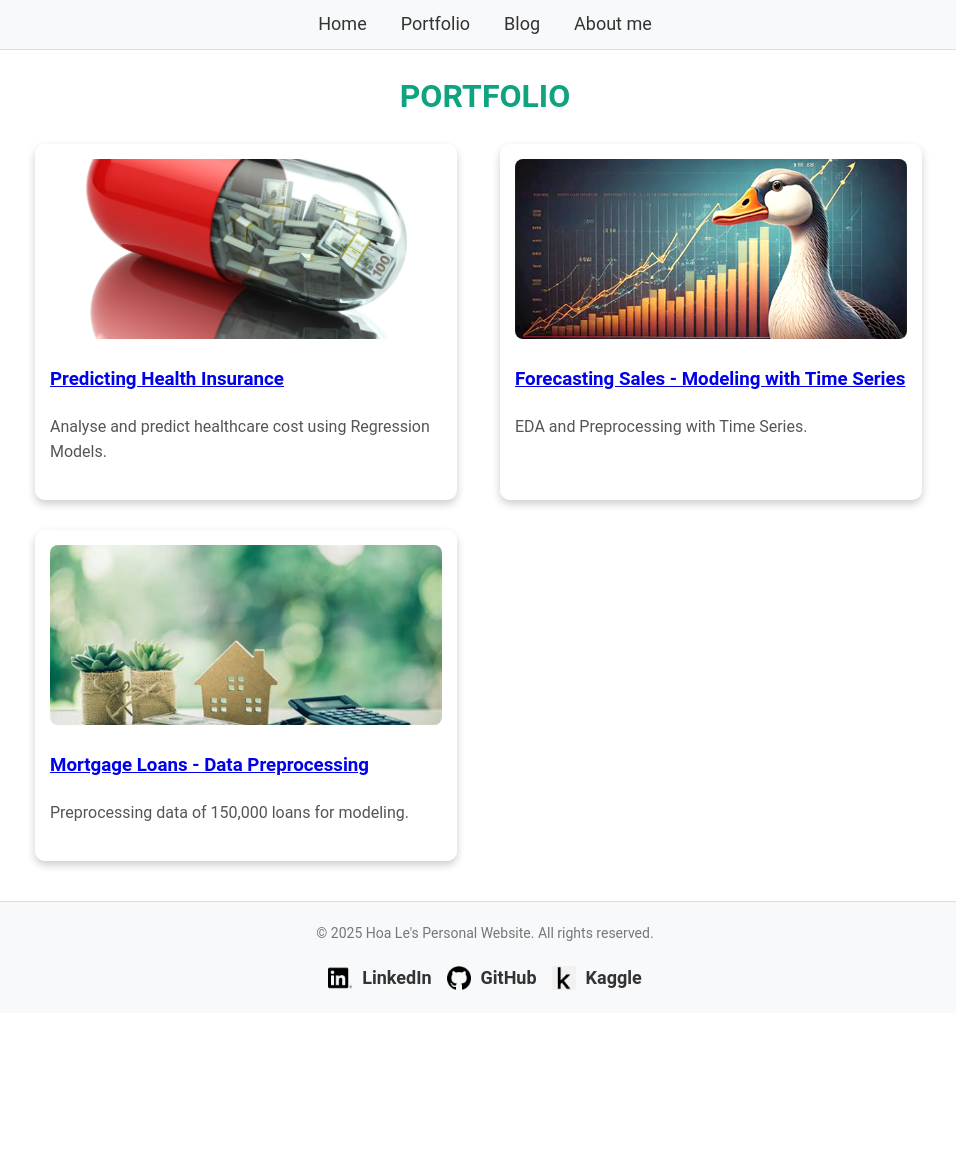
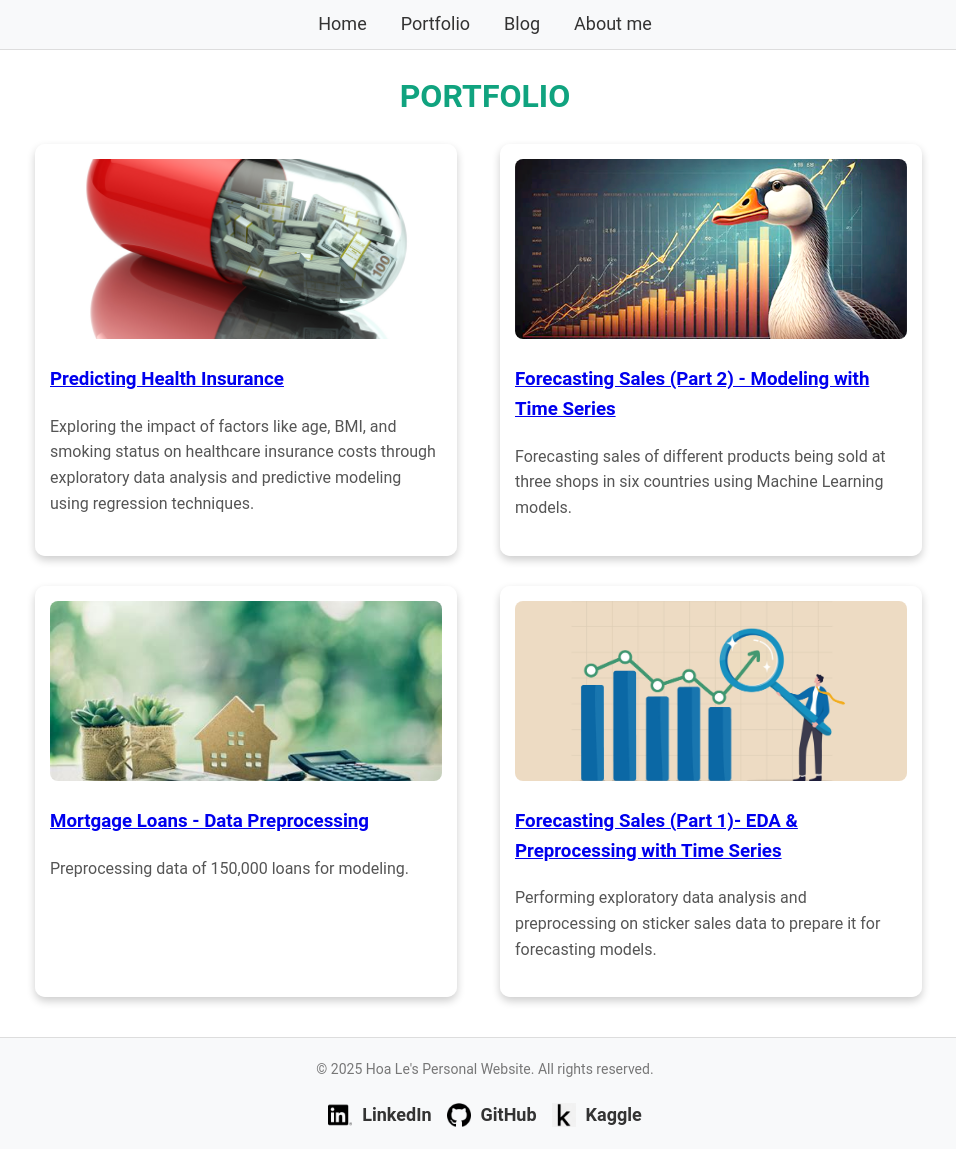
Before and after one commit to Hoale2908/hoale2908.github.io, a Jekyll site: the page built from portfolio.html, in a window 1280 px wide. Shown: the whole page, without its empty margins (155-1111 px from the left). Built offline with Jekyll 4.4.1, drawn with Linux system fonts in a browser that asks for light colours; before the commit the page ends 1013 px from its top, so only the background shows below that.

Commit message:
Remove generate_tags.rb layout and update portfolio with new project descriptions and links

```diff
--- a/portfolio.html
+++ b/portfolio.html
@@ -10,15 +10,15 @@ title: Portfolio
         <img src="assets/img/healthcare-cost.jpg" alt="Health Insurance - EDA & Prediction using Regression Models">
         <div>
             <h3><a href="https://hoale2908.github.io/featured/2025/02/01/healthcare-insurance-eda-and-prediction-using-regression-models.html">Predicting Health Insurance</a></h3>
-            <p>Analyse and predict healthcare cost using Regression Models.</p>
+            <p>Exploring the impact of factors like age, BMI, and smoking status on healthcare insurance costs through exploratory data analysis and predictive modeling using regression techniques.</p>
         </div>
     </div>
 
     <div class="project">
         <img src="assets/img/kaggle-forecasting-sticker-sales.png" alt="kaggle-forecasting-sticker-sales">
         <div>
-            <h3><a href="https://hoale2908.github.io/featured/2025/02/01/forecasting-sales-modeling-with-time-series.html">Forecasting Sales - Modeling with Time Series</a></h3>
-            <p>EDA and Preprocessing with Time Series.</p>
+            <h3><a href="https://hoale2908.github.io/featured/2025/02/01/forecasting-sales-modeling-with-time-series.html">Forecasting Sales (Part 2) - Modeling with Time Series</a></h3>
+            <p>Forecasting sales of different products being sold at three shops in six countries using Machine Learning models.</p>
         </div>
     </div>
 
@@ -30,5 +30,12 @@ title: Portfolio
         </div>
     </div>
 
+    <div class="project">
+        <img src="assets/img/sales-trends.jpg" alt="sales-trends">
+        <div>
+            <h3><a href="https://hoale2908.github.io/featured/2025/01/27/sales-eda-preprocessing-time-series.html">Forecasting Sales (Part 1)- EDA & Preprocessing with Time Series</a></h3>
+            <p>Performing exploratory data analysis and preprocessing on sticker sales data to prepare it for forecasting models.</p>
+        </div>
+    </div>
 
 </div>
```
Also changed, not shown: _layouts/generate_tags.rb (deleted, +0 -13 lines), _posts/2025-01-25-sales-eda-preprocessing-time-series.md (added, +59 -0 lines), assets/img/sales-trends.jpg (added).
